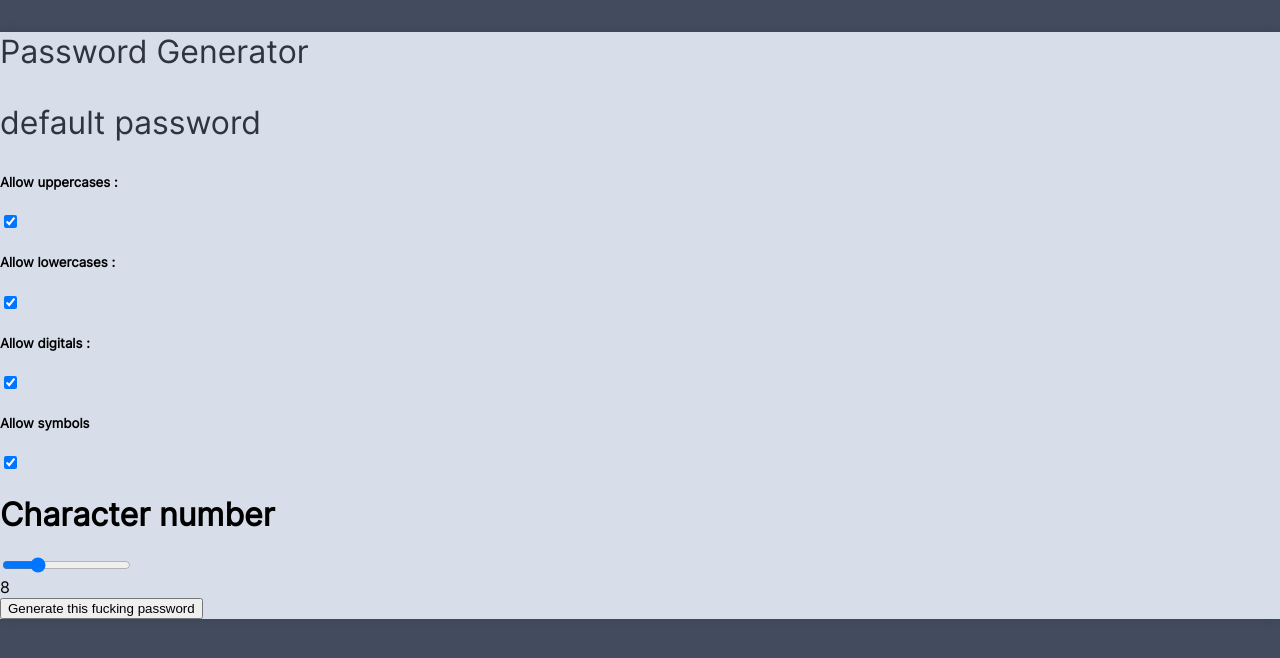
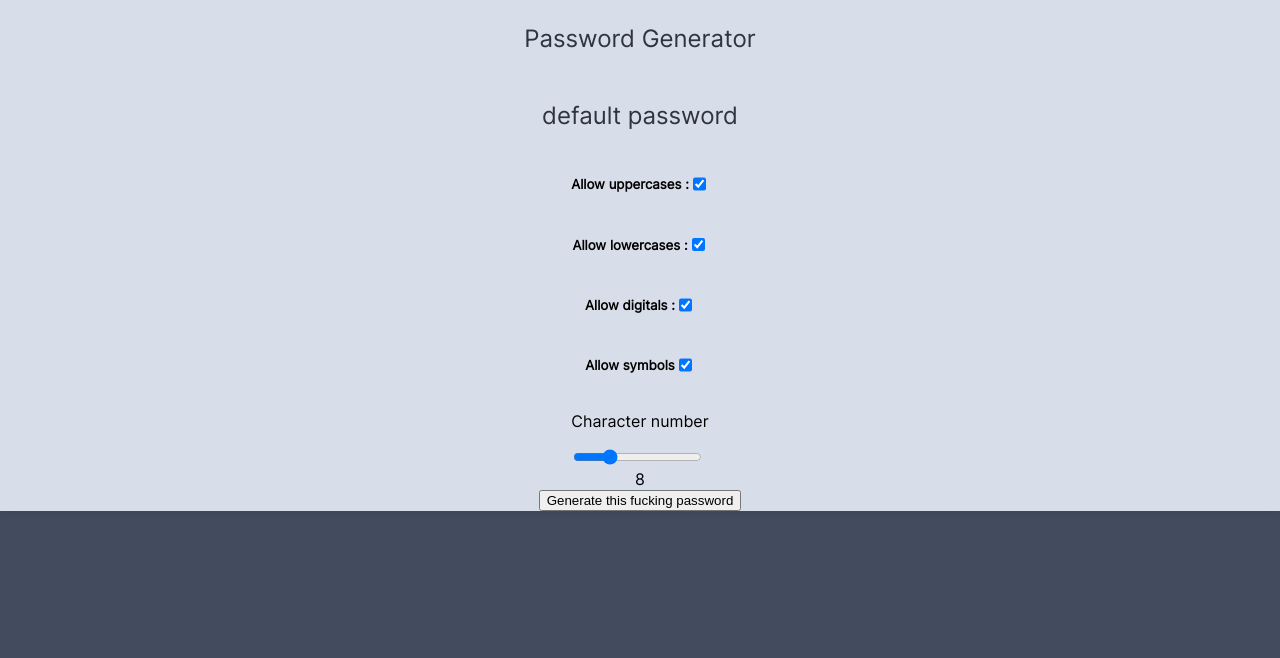
Before and after one commit to ilefM/password-generator, a React (Create React App) app: page / in a window 1280 px wide. Shown: the top 658 px of the page. Built offline with nearby package versions, Linux system fonts and the light colour scheme.

Commit message:
the algorithme needs some improvments

```diff
--- a/src/components/CheckboxProperties/index.tsx
+++ b/src/components/CheckboxProperties/index.tsx
@@ -1,5 +1,6 @@
 import React, {ChangeEvent, FC} from "react";
 import {IPropertiesProps} from "../../interfaces";
+import {Container} from "./styles";
 
 const CheckboxProperties: FC<IPropertiesProps> = ({
     text,
@@ -14,7 +15,7 @@ const CheckboxProperties: FC<IPropertiesProps> = ({
         });
     };
 
-    const getChecked = (): boolean => {
+    const isChecked = () => {
         let checked = false;
         switch (propertyType) {
             case "upperCase":
@@ -34,15 +35,15 @@ const CheckboxProperties: FC<IPropertiesProps> = ({
     };
 
     return (
-        <div>
+        <Container>
             <h5>{text}</h5>
             <input
                 type="checkbox"
                 name={propertyType}
                 onChange={handleChange}
-                checked={getChecked()}
+                checked={isChecked()}
             />
-        </div>
+        </Container>
     );
 };
 
--- /dev/null
+++ b/src/components/CheckboxProperties/styles.ts
@@ -0,0 +1,5 @@
+import styled from "styled-components";
+
+export const Container = styled.div`
+    display: flex;
+`;
--- a/src/components/SliderProperty/index.tsx
+++ b/src/components/SliderProperty/index.tsx
@@ -16,7 +16,7 @@ const SliderProperty: FC<IPropertiesProps> = ({
     };
     return (
         <div>
-            <h1>{text}</h1>
+            <p>{text}</p>
             <input
                 type="range"
                 name="nbCharacters"
--- a/src/containers/Layout/index.tsx
+++ b/src/containers/Layout/index.tsx
@@ -46,6 +46,7 @@ const Layout = () => {
                         />
                     );
                 })}
+
                 <SliderProperty
                     text="Character number"
                     propertyType="nbCharacter"
--- a/src/containers/Layout/styles.ts
+++ b/src/containers/Layout/styles.ts
@@ -1,23 +1,17 @@
-import {type} from "os";
 import styled from "styled-components";
 
 export const Container = styled.div``;
 
 export const Card = styled.div`
     background-color: ${(props) => props.theme.lightBackground};
-    //margin: 10%;
     box-shadow: 0 0 10px rgba(0, 0, 0, 0.15);
-    //border-radius: 15px;
-    //display: flex;
+    display: flex;
+    flex-direction: column;
     align-items: center;
-    /* alwyas in main axes */
-    //justify-content: space-between;
-    /* always on the cross axis */
-    //align-items: start;
 `;
 
 export const Title = styled.p`
     font-size: ${(props) => props.theme.text.fontSize};
     color: ${(props) => props.theme.text.fontColor};
-    font-size: 2em;
+    font-size: 1.5em;
 `;
```
